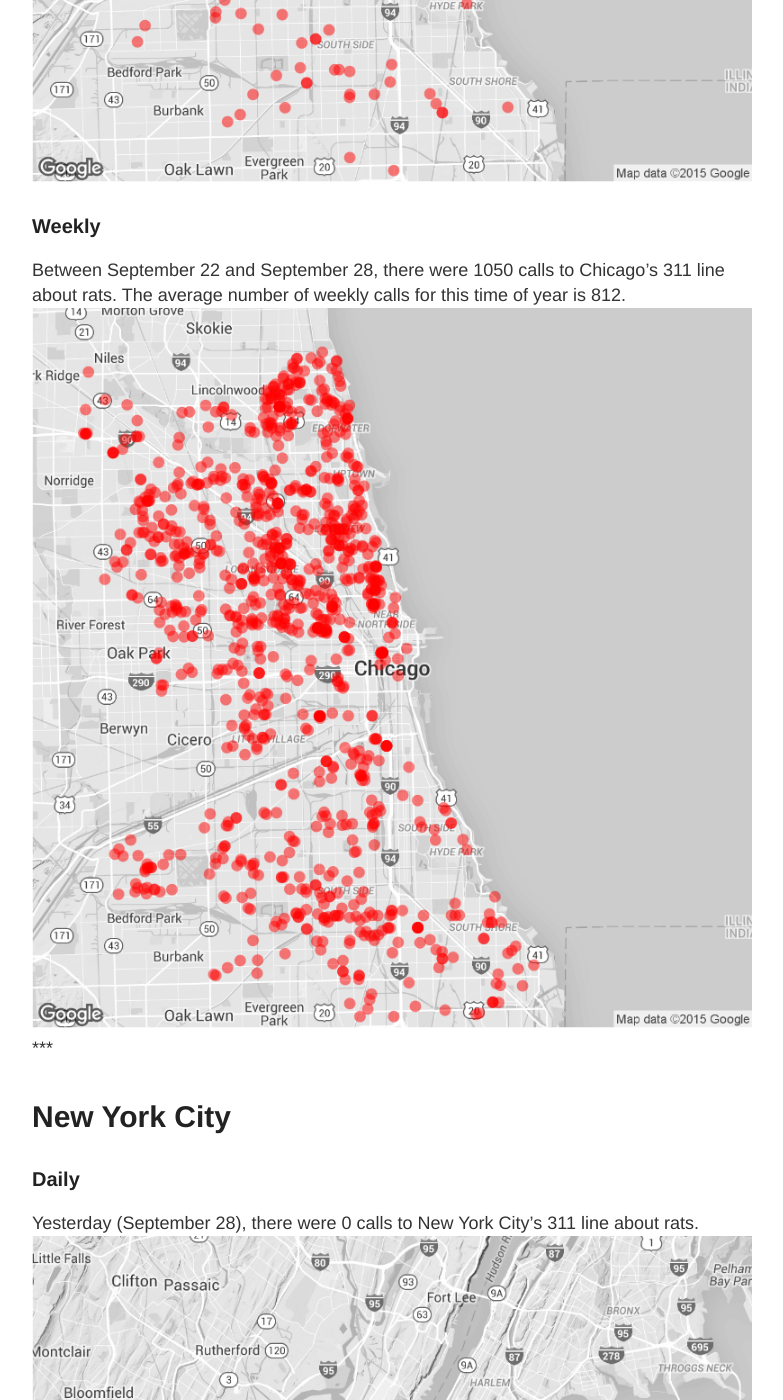
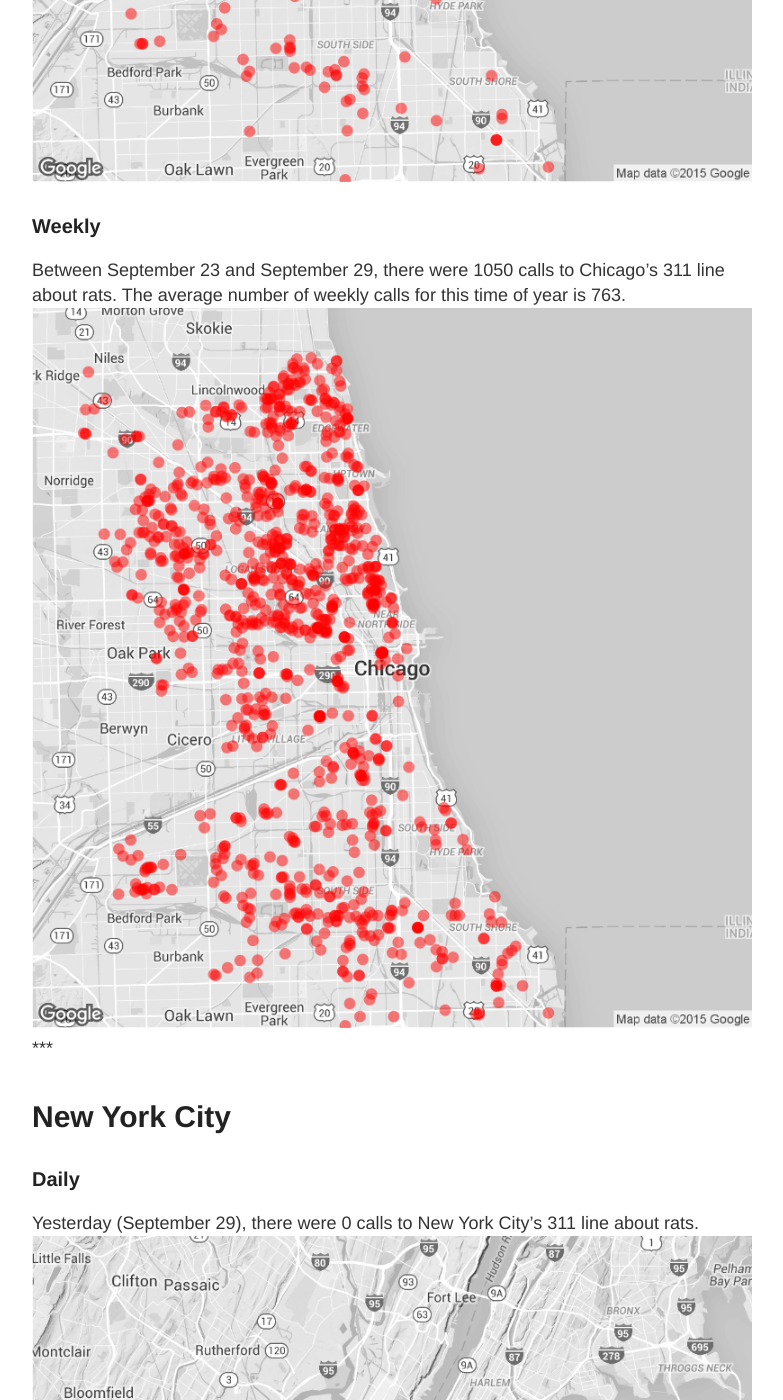
Before and after one commit to DanielHadley/ratmaps, a Jekyll site: the page built from daily.md, in a window 1280 px wide and 1400 px high, scrolled down 1033 px. Shown: the whole window, without its empty margins (248-1031 px from the left). Built offline with Jekyll 4.4.1, drawn with Linux system fonts in a browser that asks for light colours; comment, search, counter and statistics services are not loaded; some of the changed text lies outside the part shown.

Commit message:
Daily Maps

```diff
--- a/daily.md
+++ b/daily.md
@@ -15,22 +15,22 @@
 
 ### Daily
 
-Yesterday (September 28), there were 227 calls to Chicago's 311 line about rats.
+Yesterday (September 29), there were 185 calls to Chicago's 311 line about rats.
 ![Chicago rat calls to 311 weekly map]({{ site.cityimages }}/daily/Chicago_Rat_Map_Daily.png)
 
 ### Weekly
-Between September 22 and September 28, there were 1050 calls to Chicago's 311 line about rats. The average number of weekly calls for this time of year is 812.
+Between September 23 and September 29, there were 1050 calls to Chicago's 311 line about rats. The average number of weekly calls for this time of year is 763.
 ![Chicago rat calls to 311 weekly map]({{ site.cityimages }}/daily/Chicago_Rat_Map_Weekly.png)
 ***
 # New York City <a id="nyc"><a>
 
 ### Daily
 
-Yesterday (September 28), there were 0 calls to New York City's 311 line about rats.
+Yesterday (September 29), there were 0 calls to New York City's 311 line about rats.
 ![NYC rat calls to 311 weekly map]({{ site.cityimages }}/daily/NYC_Rat_Map_Daily.png)
 
 ### Weekly
-Between September 22 and September 28, there were 0 calls to New York City's 311 line about rats. The average number of weekly calls for this time of year is 249.
+Between September 23 and September 29, there were 0 calls to New York City's 311 line about rats. The average number of weekly calls for this time of year is 244.
 ![NYC rat calls to 311 weekly map]({{ site.cityimages }}/daily/NYC_Rat_Map_Weekly.png)
 
 Each red dot represents one call about a rat seen in that location. The dots are transparent, so multiple calls from one location will be seen as a solid dot. The usual caveats apply: more calls do not necessarily mean that there are more rats in that location than other parts of the city. A cluster of dots could indicate that one resident is unusually vocal about rodents in his or her neighborhood. Also, more densely populated neighborhoods tend to make more calls to 311.
```
Also changed, not shown: images/pages/daily/Chicago_Rat_Map_Daily.png, images/pages/daily/Chicago_Rat_Map_Weekly.png, images/pages/daily/NYC_Rat_Map_Daily.png, images/pages/daily/NYC_Rat_Map_Weekly.png.
